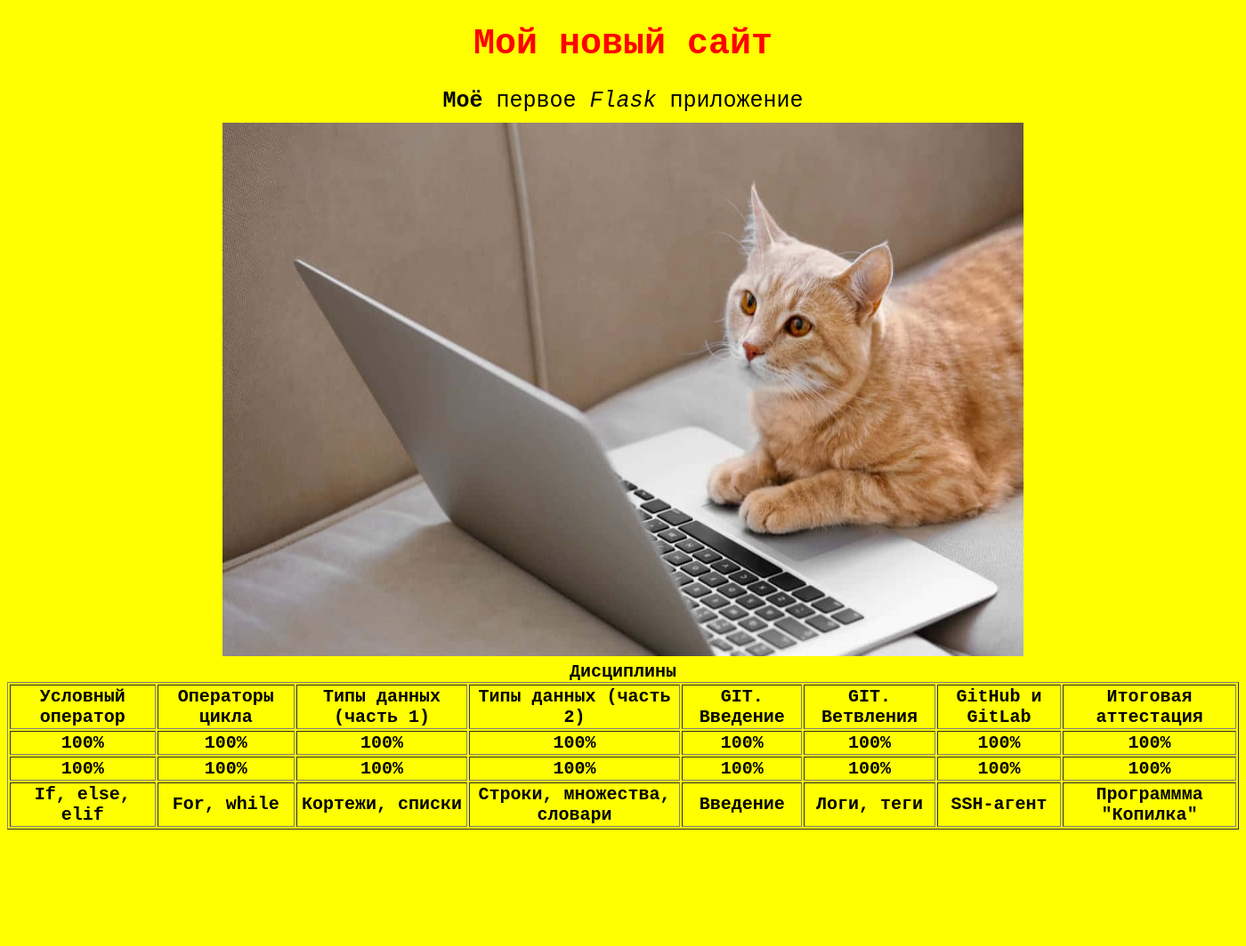
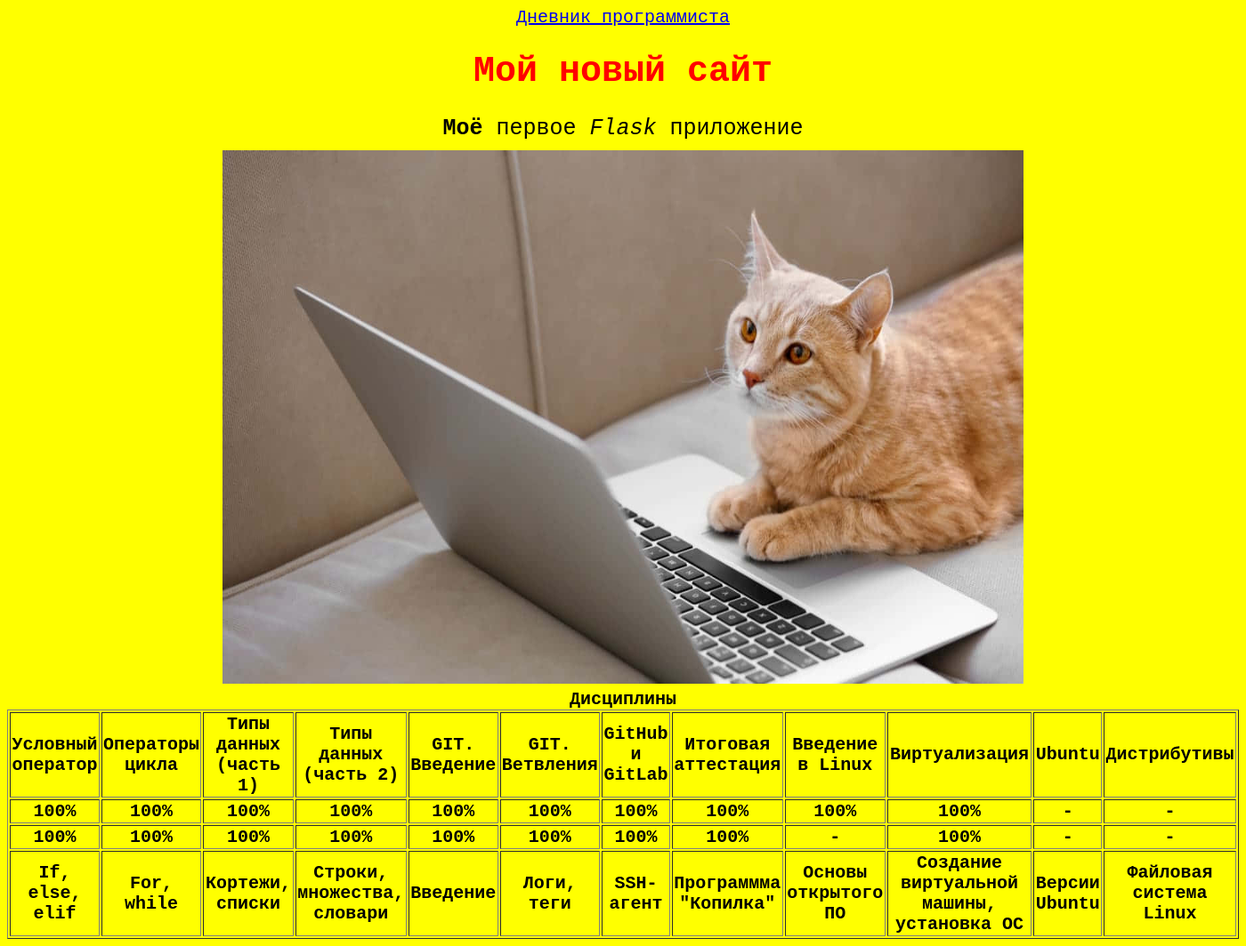
Before and after one commit to Daria-synergy/flask-project, a Flask app: page / in a window 1400 px wide. Shown: the whole page at 89% size. Before the commit the page ends 933 px from the top, so only its background shows below. Run offline with Flask 3, Linux system fonts and the light colour scheme; lists and menus that the app fills with data are empty.

Commit message:
Update index.html

```diff
--- a/project/templates/index.html
+++ b/project/templates/index.html
@@ -6,9 +6,10 @@
     <link rel="stylesheet" href="../static/css/index.css/">
 </head>
 <body>
+{% block content %}
+<a href="/notes">Дневник программиста</a>
 <h1> Мой новый сайт </h1>
 <p class="red-text"><b>Моё</b> первое <i>Flask</i> приложение</p>
-<!--- <a href="https:ya.ru">Ссылка</a> --->
 <img src="../static/img/cat.jpg" alt="Котик за компьютером">
 <!--- <ul>
     <li>Первый элемент</li>
@@ -21,10 +22,16 @@
 <button>Кнопка!</button> --->
 <table border="1">
     <caption><b>Дисциплины</b></caption>
-    <tr><th>Условный оператор</th><th>Операторы цикла</th><th>Типы данных (часть 1)</th><th>Типы данных (часть 2)</th><th>GIT. Введение</th><th>GIT. Ветвления</th><th>GitHub и GitLab</th><th>Итоговая аттестация</th></tr>
-    <tr><th>100%</th><th>100%</th><th>100%</th><th>100%</th><th>100%</th><th>100%</th><th>100%</th><th>100%</th></tr>
-    <tr><th>100%</th><th>100%</th><th>100%</th><th>100%</th><th>100%</th><th>100%</th><th>100%</th><th>100%</th></tr>
-    <tr><th>If, else, elif</th><th>For, while</th><th>Кортежи, списки</th><th>Строки, множества, словари</th><th>Введение</th><th>Логи, теги</th><th>SSH-агент</th><th>Программма "Копилка"</th></tr>
+    <tr><th>Условный оператор</th><th>Операторы цикла</th><th>Типы данных (часть 1)</th><th>Типы данных (часть 2)</th><th>GIT. Введение</th><th>GIT. Ветвления</th><th>GitHub и GitLab</th><th>Итоговая аттестация</th><th>Введение в Linux</th><th>Виртуализация</th><th>Ubuntu</th><th>Дистрибутивы</th></tr>
+    <tr><th>100%</th><th>100%</th><th>100%</th><th>100%</th><th>100%</th><th>100%</th><th>100%</th><th>100%</th><th>100%</th><th>100%</th><th>-</th><th>-</th></tr>
+    <tr><th>100%</th><th>100%</th><th>100%</th><th>100%</th><th>100%</th><th>100%</th><th>100%</th><th>100%</th><th>-</th><th>100%</th><th>-</th><th>-</th></tr>
+    <tr><th>If, else, elif</th><th>For, while</th><th>Кортежи, списки</th><th>Строки, множества, словари</th><th>Введение</th><th>Логи, теги</th><th>SSH-агент</th><th>Программма "Копилка"</th><th>Основы открытого ПО</th><th>Создание виртуальной машины, установка ОС</th><th>Версии Ubuntu</th><th>Файловая система Linux</th></tr>
 </table>
+<!---<form action="/submit" method="post">
+    <label for="name">Имя</label>
+    <input type="text" id="name" name="name"><br>
+    <button type="submit">Отправить</button>
+</form> --->
+{% endblock %}
 </body>
 </html>
```
